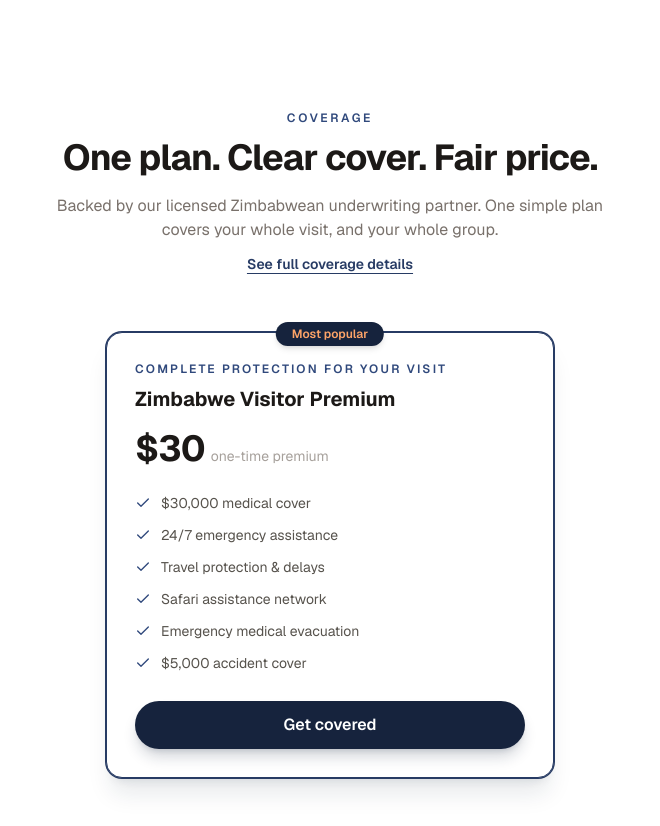
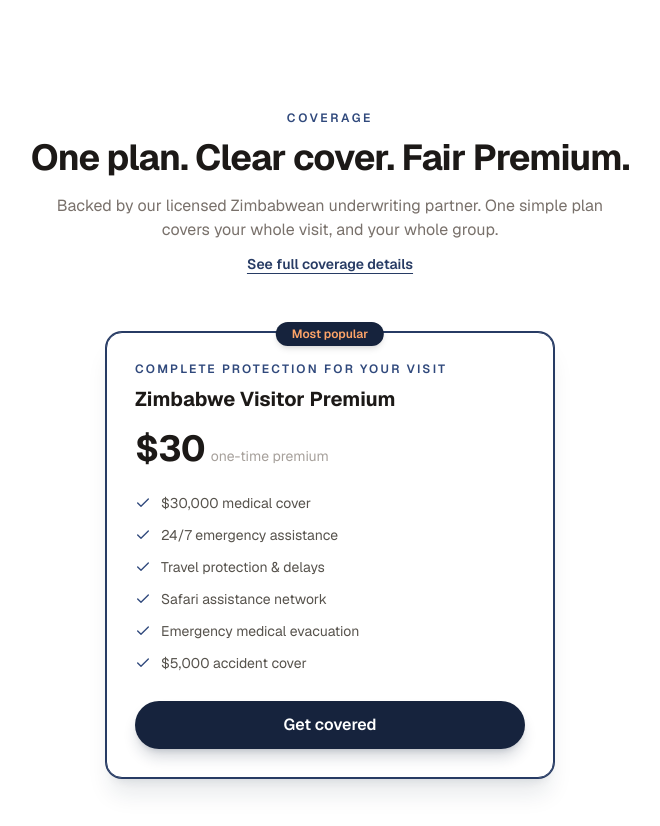
Before and after one commit to Munyah17/ZimVisitorsInsuranceGateway, a Next.js app: page / in a window 1280 px wide. Shown: the part 1380-2206 px from the top of the page, without its empty margins (310-970 px from the left). Built offline with nearby package versions, Linux system fonts and the light colour scheme.

Commit message:
Update coverage section heading: Fair price -> Fair Premium

```diff
--- a/app/page.tsx
+++ b/app/page.tsx
@@ -182,7 +182,7 @@ export default function LandingPage() {
                 Coverage
               </p>
               <h2 className="mt-3 text-3xl font-bold tracking-tight text-stone-900 sm:text-4xl">
-                One plan. Clear cover. Fair price.
+                One plan. Clear cover. Fair Premium.
               </h2>
               <p className="mx-auto mt-4 max-w-xl text-stone-500">
                 Backed by our licensed Zimbabwean underwriting partner. One
```
